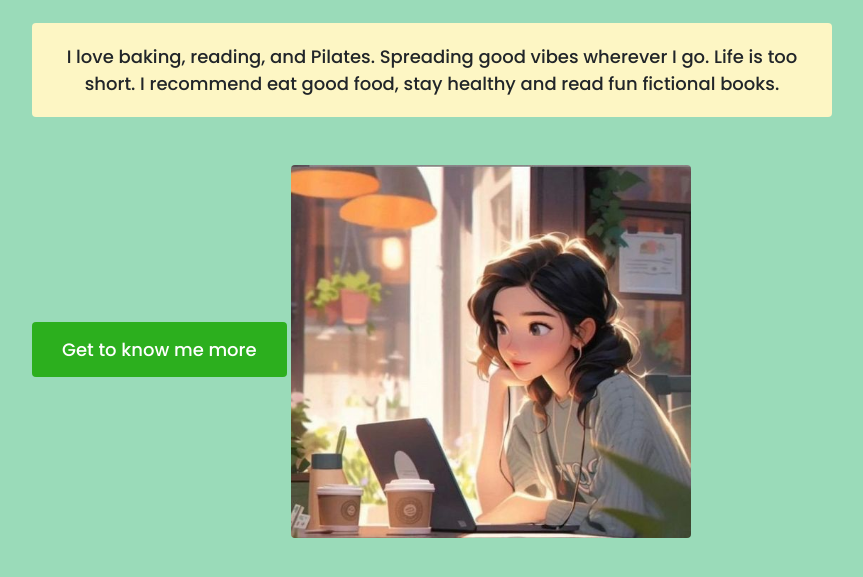
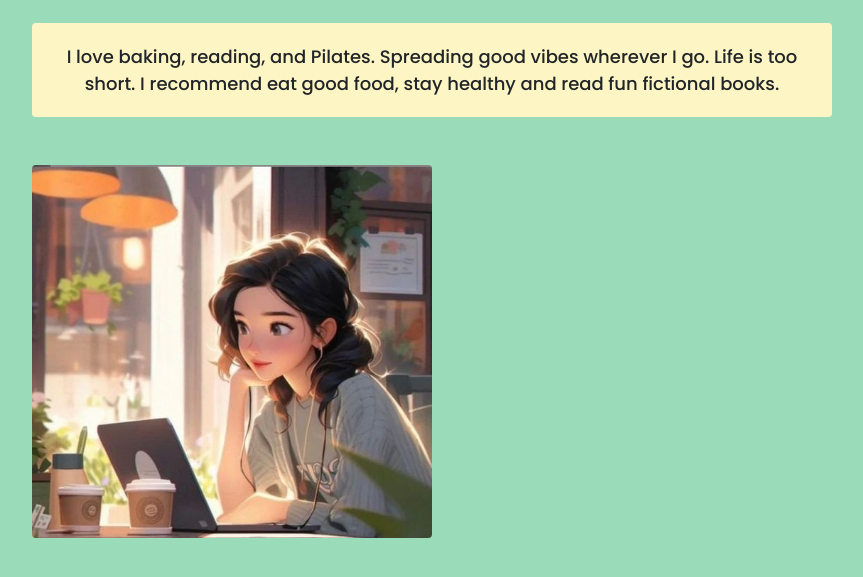
Before and after one commit to ivandrews557/Hompage-Portfolio, a plain HTML site: page about.html in a window 1280 px wide. Shown: the part 505-1082 px from the top of the page, without its empty margins (208-1071 px from the left). Drawn offline with nearby package versions, Linux system fonts and the light colour scheme.

Commit message:
updated about.html

```diff
--- a/about.html
+++ b/about.html
@@ -48,7 +48,7 @@
     </div>
     <p class="mb-5">I love baking, reading, and Pilates. Spreading good vibes wherever I go. Life is too short. I recommend eat good food,
     stay healthy and read fun fictional books.</p>
-    <a href="" class="my-homepage">Get to know me more</a>
+
         <img src="images/Fan Art 1.jpg" alt="" class="img-fan"/>
         <footer>
             <div class="contact-box d-flex justify-content-between mb-5 d-md-flex">
```
